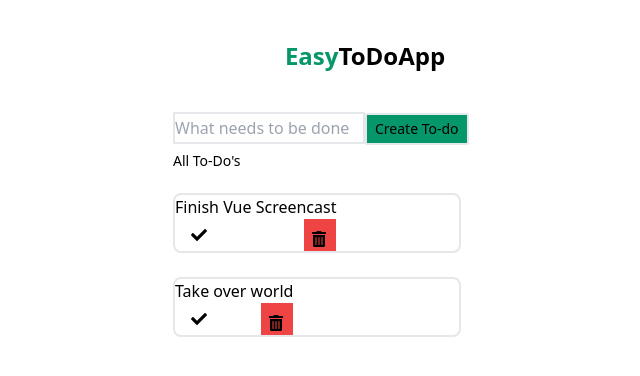
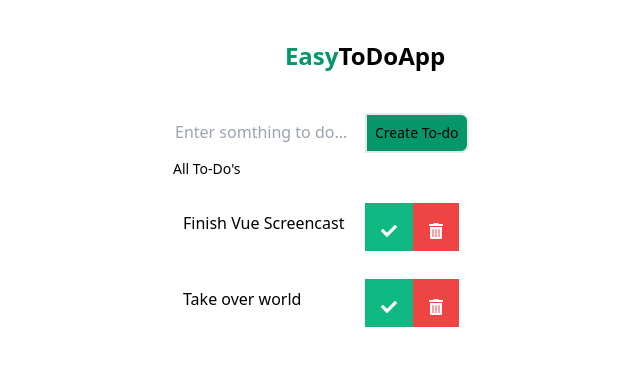
Before and after one commit to kaur2605/EasyToDo, a Vue app: page / in a window 1280 px wide. Shown: the top 376 px of the page, without its empty margins (275-915 px from the left). Built offline with nearby package versions, Linux system fonts and the light colour scheme.

Commit message:
added funtionalities and design fix

```diff
--- a/src/App.vue
+++ b/src/App.vue
@@ -1,5 +1,5 @@
 <template>
-  <div>
+  <div id="app">
     <EasyToDo></EasyToDo>
   </div>
 </template>
--- a/src/components/EasyToDo.vue
+++ b/src/components/EasyToDo.vue
@@ -1,49 +1,72 @@
 <template>
   <div class="mt-10 w-96 m-auto">
-    <div class="my-10 flex justify-center text-2xl">
-      <h1 class="font-bold text-green-600 text-center">Easy</h1>
-      <h1 class="font-bold text-grey-700 text-center">ToDoApp</h1>
+    <div class="my-10 flex justify-center text-center text-2xl">
+      <h1 class="font-bold text-green-600 text-center font-sans">Easy</h1>
+      <h1 class="font-bold text-grey-700 text-center font-sans">ToDoApp</h1>
     </div>
     <div class="">
       <input
         type="text"
-        class="w-48 h-8 border-2"
-        placeholder="What needs to be done"
+        class="w-48 h-10 border-2 border-transparent rounded-sm"
+        placeholder="Enter somthing to do..."
         v-model="newTodo"
       />
       <button
-        class="bg-green-600 border-2 rounded-sm px-2 w-26 h-8 text-sm"
+        class="bg-green-600 border-2 rounded-r-lg px-2 w-26 h-10 text-sm"
         @click="addTodo"
       >
         Create To-do
       </button>
     </div>
     <div class="w-72">
-      <h5 class="text-left h-4 mt-2 c font-normal text-sm leading-4">
+      <h5
+        class="normal text-left h-4 mt-2 c font-normal text-sm leading-4 font-sans"
+      >
         All To-Do's
       </h5>
-      <ul
-        v-for="(todo, index) in todos"
-        :key="todo.id"
-        class="flex justify-between border-2 rounded-lg w-72 m-auto mt-6"
-      >
-        <li :class="{ todo__item__toggle: todo.completed }">
-          {{ todo.title }}
-          <div class="flex justify-between">
-            <div>
-              <button
-                class="mt-1 w-4 h-4 ml-2 pl-2"
-                type="checkbox"
-                @click="completeTask(todo)"
-              >
-                <div class="">
-                  <font-awesome-icon :icon="['fas', 'check']" />
-                </div>
-              </button>
+      <ul v-for="(todo, index) in todos" :key="todo.id">
+        <li
+          :class="{ checkIcon: todo.completed }"
+          class="flex justify-between border-2 rounded-lg w-72 m-auto mt-6 border-transparent"
+        >
+          <div
+            v-if="todo.showTemp"
+            class="text-center w-18 h-12 bg-green-500"
+            @click="completeTask(todo)"
+          >
+            <div class="p-4">
+              <font-awesome-icon
+                :icon="['fas', 'check']"
+                class="checkIcon text-white"
+              />
             </div>
-            <div class="ml-3 w-8 h-8 bg-red-500" @click="removeTodo(index)">
-              <div class="p-2 pb-4">
-                <font-awesome-icon :icon="['fas', 'trash-alt']" />
+          </div>
+          <div class="normal pl-2 pt-2 font-sans">
+            {{ todo.title }}
+          </div>
+
+          <div class="flex">
+            <div
+              v-if="todo.showIcons"
+              class="text-center w-18 h-12 bg-green-500"
+              @click="completeTask(todo)"
+            >
+              <div class="p-4">
+                <font-awesome-icon
+                  :icon="['fas', 'check']"
+                  class="checkIcon text-white"
+                />
+              </div>
+            </div>
+            <div
+              class="text-center w-18 h-12 bg-red-500"
+              @click="removeTodo(index)"
+            >
+              <div class="p-4">
+                <font-awesome-icon
+                  :icon="['fas', 'trash-alt']"
+                  class="text-white"
+                />
               </div>
             </div>
           </div>
@@ -62,19 +85,22 @@ export default {
       idForTodo: 3,
       completed: false,
       beforeEditCache: '',
-      filter: 'all',
+
+
       todos: [
         {
           'id': 1,
           'title': 'Finish Vue Screencast',
           'completed': false,
-          'editing': false,
+          'showTemp': false,
+          'showIcons': true,
         },
         {
           'id': 2,
           'title': 'Take over world',
           'completed': false,
-          'editing': false,
+          'showTemp': false,
+          'showIcons': true,
         },
       ]
     }
@@ -95,7 +121,7 @@ export default {
         id: this.idForTodo,
         title: this.newTodo,
         completed: false,
-        editing: false,
+        showIcons: true,
       })
       this.newTodo = ''
       this.idForTodo++
@@ -104,12 +130,11 @@ export default {
     removeTodo(index) {
       this.todos.splice(index, 1)
     },
-    isCompleted(todo) {
-      return todo.completed;
-    },
     completeTask(todo) {
       console.log(todo);
       todo.completed = !todo.completed
+      todo.showIcons = false;
+      todo.showTemp = true;
 
     }
   }
@@ -119,19 +144,9 @@ export default {
 </script>
 
 <style>
-#app {
-  font-family: Avenir, Helvetica, Arial, sans-serif;
-  -webkit-font-smoothing: antialiased;
-  -moz-osx-font-smoothing: grayscale;
-  text-align: center;
-  color: #2c3e50;
-  margin-top: 120px;
-}
-
-.todo__item__toggle {
-  cursor: pointer;
-  width: 100%;
-  text-align: left;
-  background-color: lightgreen;
+.checkIcon {
+  background-color: #10b981;
+  color: white;
+  margin-right: 100%;
 }
 </style>
```
